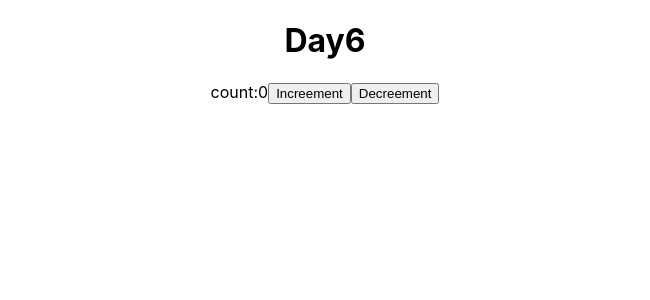
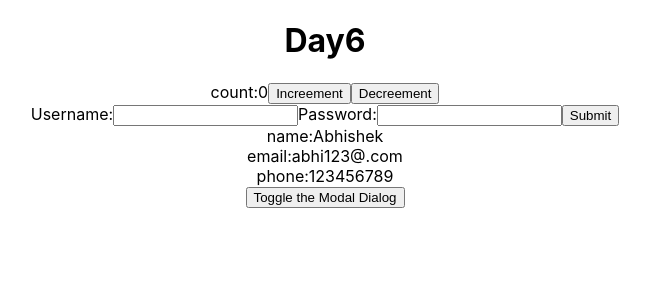
Before and after one commit to AbhishekPandey-successive/React_Training, a React (Create React App) app in the folder react-app/: page /about11 in a window 1280 px wide. Shown: the top 300 px of the page, without its empty margins (315-965 px from the left). Built offline with nearby package versions, Linux system fonts and the light colour scheme.

Commit message:
Assignment 6 Update

```diff
--- a/react-app/src/App.js
+++ b/react-app/src/App.js
@@ -16,7 +16,7 @@ import {BrowserRouter,Routes,Route} from 'react-router-dom'
 
 // import { Pagination } from '@mui/material';
 
-import {Count} from './components/Day6'
+import {Count, MyForm, UserProfile,Modal1} from './components/Day6'
 
 
 
@@ -293,10 +293,13 @@ function App() {
       <Count/>
      </div>
 
+     <MyForm/>
 
+     <div>
+     <UserProfile name={"Abhishek"} email={"abhi123@.com"} phone={123456789}/>
+     </div>
 
-
-
+     <Modal1/>
 
 
     </div>
--- /dev/null
+++ b/react-app/src/components/Day6/Modal1.jsx
@@ -0,0 +1,18 @@
+import React, { useState } from 'react'
+
+function Modal1() {
+    const[status,setStatus]=useState(false)
+
+  return (
+    <div>
+
+     <button onClick={()=>setStatus(!status)}>Toggle the Modal Dialog </button>
+     {
+        status?alert("Dialog Box Open"):alert("Dialog Box Closed")
+     }
+
+    </div>
+  )
+}
+
+export default Modal1
--- /dev/null
+++ b/react-app/src/components/Day6/MyForm.jsx
@@ -0,0 +1,23 @@
+import React, { useState } from 'react'
+
+function MyForm() {
+    const [Username,setUserName]=useState("")
+    const[Password,setPassword]=useState("")
+    function submituser()
+    {
+        alert(Username,Password)
+    }
+  return (
+    <div>
+        <label>
+        Username:<input type="text" name="Username"  onChange={(e)=>setUserName(e.target.value)}/>
+      </label>
+      <label>
+        Password:<input type="password" name="Password" onChange={(e)=>setPassword(e.target.value)}/>
+      </label>
+      <input type="submit" onClick={submituser} />
+    </div>
+  )
+}
+
+export default MyForm
--- /dev/null
+++ b/react-app/src/components/Day6/UserProfile.jsx
@@ -0,0 +1,21 @@
+import React from 'react'
+
+function UserProfile({name,email,phone}) {
+  return (
+    <div>
+      <div>
+        name:{name}
+      </div>
+
+      <div>
+        email:{email}
+      </div>
+
+      <div>
+        phone:{phone}
+      </div>
+    </div>
+  )
+}
+
+export default UserProfile
--- a/react-app/src/components/Day6/index.js
+++ b/react-app/src/components/Day6/index.js
@@ -1,4 +1,8 @@
 import Home11 from "./Home11";
 import About11 from "./About11";
 import Count from "./Count";
-export {Home11,About11,Count}
+import MyForm from "./MyForm";
+import UserProfile from "./UserProfile";
+import Modal1 from "./Modal1";
+
+export {Home11,About11,Count,MyForm,UserProfile,Modal1}
```
Also changed, not shown: react-app/src/components/Day6/Modal1.text.js (added, +27 -0 lines), react-app/src/components/Day6/UserProfile.text.js (added, +23 -0 lines), 2 other files (tests, documents, lock files or other folders).
